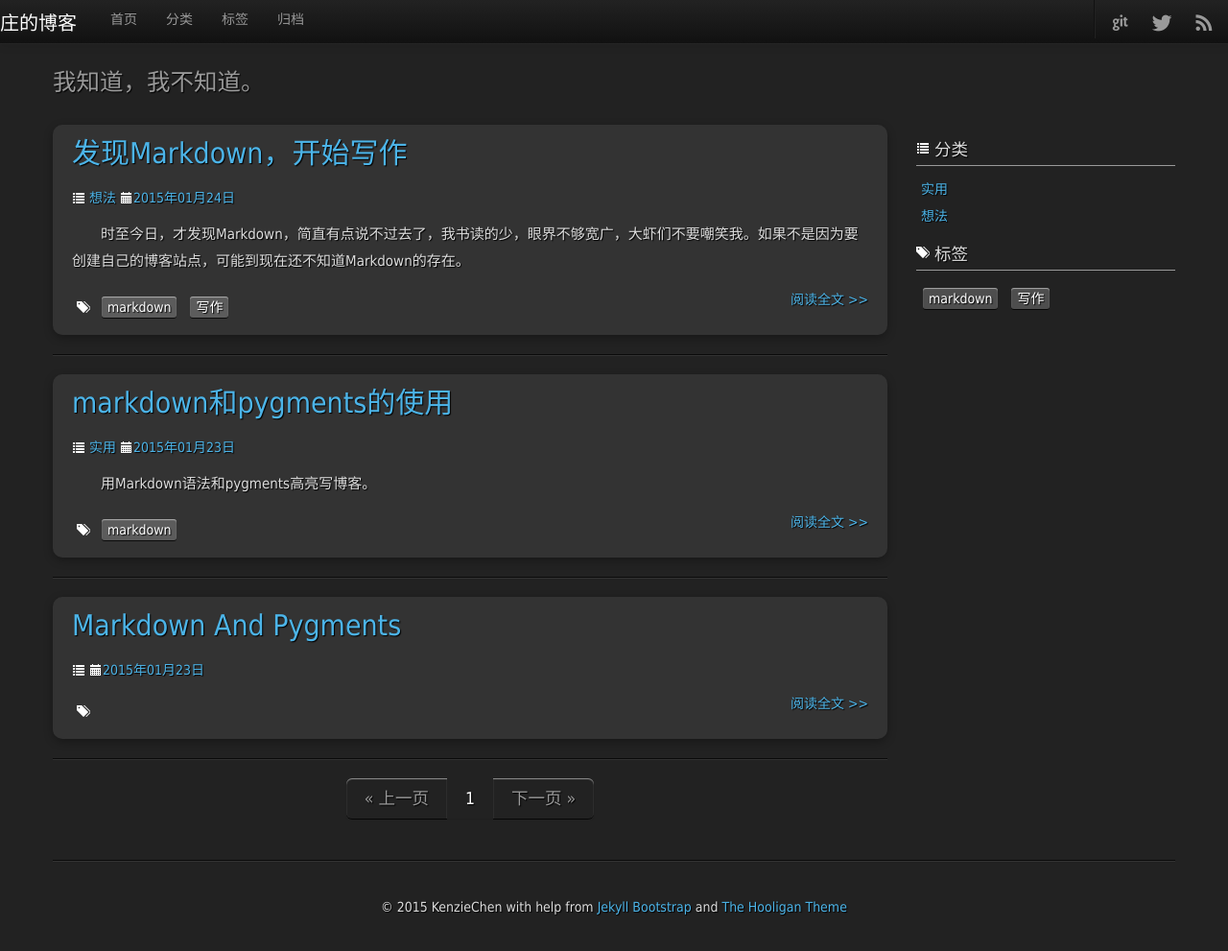
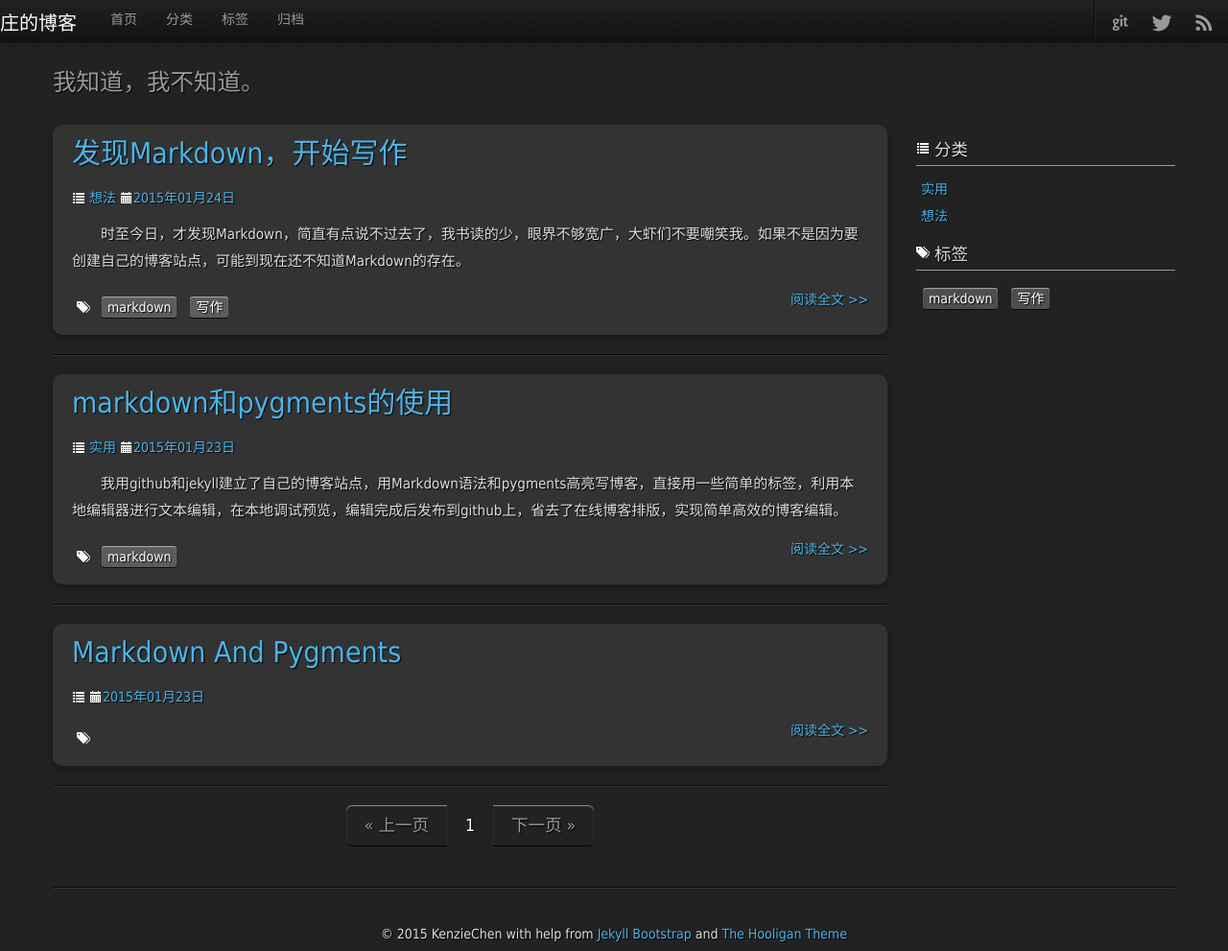
Before and after one commit to KenzieChen/KenzieChen.github.io, a Jekyll site: the page built from index.html, in a window 1280 px wide and 991 px high. Shown: the whole window at 96% size. Built offline with Jekyll 4.4.1, drawn with Linux system fonts in a browser that asks for light colours; nearby versions of some CDN libraries; the list of posts is cut into pages by our own code.

Commit message:
modify  the paragraph:the use of mardown and pygements

```diff
--- a/_posts/2015-01-23-the-use-of-markdown-and-pygments.md
+++ b/_posts/2015-01-23-the-use-of-markdown-and-pygments.md
@@ -3,11 +3,11 @@ layout: post
 title: markdown和pygments的使用
 category: 实用
 tags: [markdown]
-excerpt: 用Markdown语法和pygments高亮写博客。
+excerpt: 我用github和jekyll建立了自己的博客站点，用Markdown语法和pygments高亮写博客，直接用一些简单的标签，利用本地编辑器进行文本编辑，在本地调试预览，编辑完成后发布到github上，省去了在线博客排版，实现简单高效的博客编辑。
 ---
 我用`github`和`jekyll`建立了自己的博客站点，用`Markdown`语法和`pygments`高亮写博客，直接用一些简单的标签，利用本地编辑器进行文本编辑，在本地调试预览，编辑完成后发布到`github上`，省去了在线博客排版，实现简单高效的博客编辑。
 
-以下是格式测试：
+以下是对Markdown和pygments的测试：
 
 标题一
 ======
```
